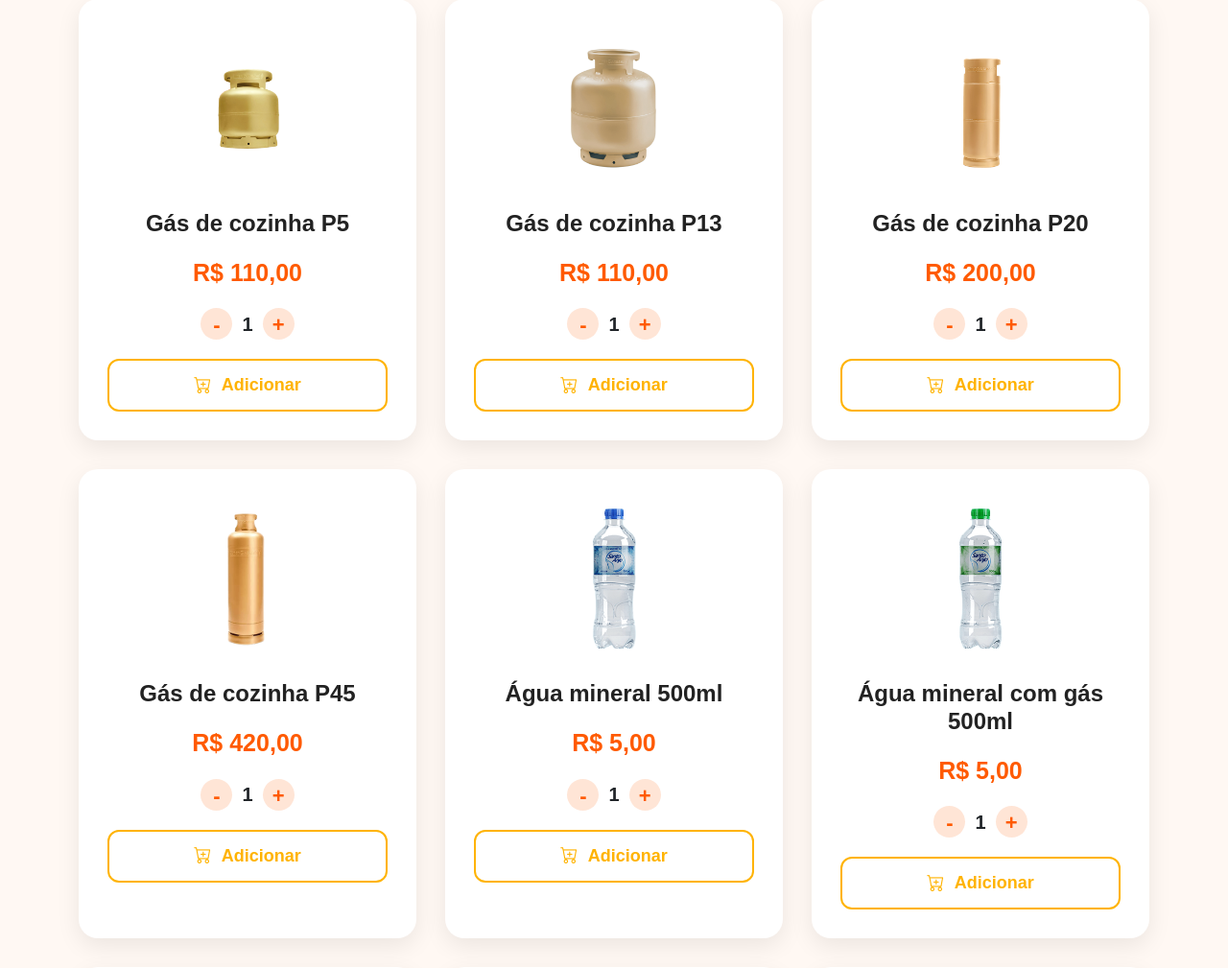
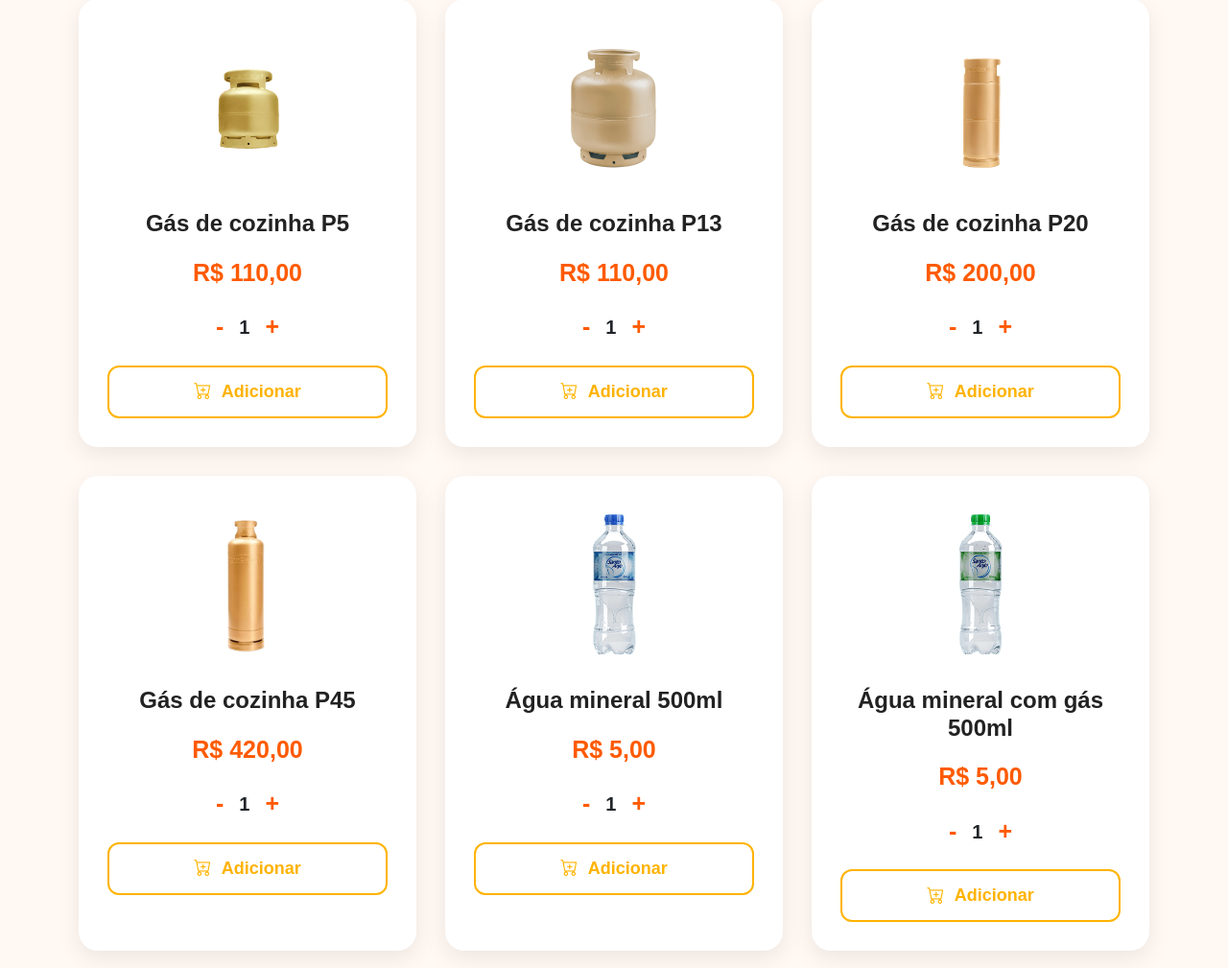
Before and after one commit to gihts7/Site_Samambaia_Gas, a PHP site: page / in a window 1280 px wide. Shown: the part 2331-3340 px from the top of the page at 96% size. Run offline with PHP 8.4, Linux system fonts and the light colour scheme.

Commit message:
Adicão de ícone pras telas

```diff
--- a/www/Cadastro.php
+++ b/www/Cadastro.php
@@ -7,6 +7,9 @@
     <meta name="viewport" content="width=device-width, initial-scale=1">
 
     <title>Cadastro</title>
+
+    <!-- Ícone -->
+    <link rel="icon" type="image/png" href="imagens/iconeLogo.png">
 
     <!-- Bootstrap -->
     <link href="https://cdn.jsdelivr.net/npm/bootstrap@5.3.7/dist/css/bootstrap.min.css" rel="stylesheet">
--- a/www/RecuperaSenha.php
+++ b/www/RecuperaSenha.php
@@ -7,6 +7,9 @@
     <meta name="viewport" content="width=device-width, initial-scale=1">
 
     <title>Recuperação de senha</title>
+
+    <!-- Ícone -->
+    <link rel="icon" type="image/png" href="imagens/iconeLogo.png">
 
     <!-- Bootstrap -->
     <link href="https://cdn.jsdelivr.net/npm/bootstrap@5.3.7/dist/css/bootstrap.min.css" rel="stylesheet">
--- a/www/admin/gerenciarProdutos.php
+++ b/www/admin/gerenciarProdutos.php
@@ -8,6 +8,9 @@
     <meta name="viewport" content="width=device-width, initial-scale=1">
 
     <title>Gerenciar Produtos</title>
+
+    <!-- Ícone -->
+    <link rel="icon" type="image/png" href="../imagens/iconeLogo.png">
 
     <link href="https://cdn.jsdelivr.net/npm/bootstrap@5.3.7/dist/css/bootstrap.min.css" rel="stylesheet">
 
--- a/www/admin/gerenciarUsuarios.php
+++ b/www/admin/gerenciarUsuarios.php
@@ -7,6 +7,9 @@
     <meta name="viewport" content="width=device-width, initial-scale=1">
 
     <title>Gerenciar Usuários</title>
+
+    <!-- Ícone -->
+    <link rel="icon" type="image/png" href="../imagens/iconeLogo.png">
 
     <!-- Bootstrap -->
     <link href="https://cdn.jsdelivr.net/npm/bootstrap@5.3.7/dist/css/bootstrap.min.css" rel="stylesheet">
--- a/www/admin/painelAdmin.php
+++ b/www/admin/painelAdmin.php
@@ -8,6 +8,9 @@
     <meta name="viewport" content="width=device-width, initial-scale=1">
 
     <title>Painel Administrativo</title>
+
+    <!-- Ícone -->
+    <link rel="icon" type="image/png" href="../imagens/iconeLogo.png">
 
     <link href="https://cdn.jsdelivr.net/npm/bootstrap@5.3.7/dist/css/bootstrap.min.css" rel="stylesheet">
 
--- a/www/admin/pedidos.php
+++ b/www/admin/pedidos.php
@@ -6,6 +6,9 @@
     <meta name="viewport" content="width=device-width, initial-scale=1">
 
     <title>Pedidos</title>
+
+    <!-- Ícone -->
+    <link rel="icon" type="image/png" href="../imagens/iconeLogo.png">
 
     <link href="https://cdn.jsdelivr.net/npm/bootstrap@5.3.7/dist/css/bootstrap.min.css" rel="stylesheet">
 
--- a/www/admin/produtoFormulario.php
+++ b/www/admin/produtoFormulario.php
@@ -7,6 +7,9 @@
     <meta name="viewport" content="width=device-width, initial-scale=1">
 
     <title>Produto</title>
+
+    <!-- Ícone -->
+    <link rel="icon" type="image/png" href="../imagens/iconeLogo.png">
 
     <!-- Bootstrap -->
     <link href="https://cdn.jsdelivr.net/npm/bootstrap@5.3.7/dist/css/bootstrap.min.css" rel="stylesheet">
--- a/www/admin/visualizarPedido.php
+++ b/www/admin/visualizarPedido.php
@@ -8,6 +8,9 @@
     <meta name="viewport" content="width=device-width, initial-scale=1">
 
     <title>Visualizar Pedido</title>
+
+    <!-- Ícone -->
+    <link rel="icon" type="image/png" href="../imagens/iconeLogo.png">
 
     <link href="https://cdn.jsdelivr.net/npm/bootstrap@5.3.7/dist/css/bootstrap.min.css" rel="stylesheet">
 
--- a/www/admin/visualizarUsuario.php
+++ b/www/admin/visualizarUsuario.php
@@ -7,6 +7,9 @@
     <meta name="viewport" content="width=device-width, initial-scale=1">
 
     <title>Visualizar Usuário</title>
+
+    <!-- Ícone -->
+    <link rel="icon" type="image/png" href="../imagens/iconeLogo.png">
 
     <!-- Bootstrap -->
     <link href="https://cdn.jsdelivr.net/npm/bootstrap@5.3.7/dist/css/bootstrap.min.css" rel="stylesheet">
--- a/www/css/principal.css
+++ b/www/css/principal.css
@@ -632,19 +632,13 @@ body{
 
 .quantidade button{
 
-    width:33px;
-
-    height:33px;
+    background: none;
 
     border:none;
 
-    border-radius:50%;
-
-    background:#ffe5d6;
-
     color:#ff5a00;
 
-    font-size:22px;
+    font-size:25px;
 
     font-weight:bold;
 
--- a/www/editarCadastro.php
+++ b/www/editarCadastro.php
@@ -7,6 +7,9 @@
     <meta name="viewport" content="width=device-width, initial-scale=1">
 
     <title>Cadastro</title>
+
+    <!-- Ícone -->
+    <link rel="icon" type="image/png" href="imagens/iconeLogo.png">
 
     <!-- Bootstrap -->
     <link href="https://cdn.jsdelivr.net/npm/bootstrap@5.3.7/dist/css/bootstrap.min.css" rel="stylesheet">
--- a/www/index.php
+++ b/www/index.php
@@ -7,6 +7,9 @@
     <meta name="viewport" content="width=device-width, initial-scale=1">
 
     <title>Samambaia Gás</title>
+
+    <!-- Ícone -->
+    <link rel="icon" type="image/png" href="imagens/iconeLogo.png">
 
     <!-- Bootstrap -->
     <link href="https://cdn.jsdelivr.net/npm/bootstrap@5.3.7/dist/css/bootstrap.min.css" rel="stylesheet">
--- a/www/login.php
+++ b/www/login.php
@@ -7,6 +7,9 @@
     <meta name="viewport" content="width=device-width, initial-scale=1">
 
     <title>Login</title>
+
+    <!-- Ícone -->
+    <link rel="icon" type="image/png" href="imagens/iconeLogo.png">
 
     <!-- Bootstrap -->
     <link href="https://cdn.jsdelivr.net/npm/bootstrap@5.3.7/dist/css/bootstrap.min.css" rel="stylesheet">
--- a/www/minhaConta.php
+++ b/www/minhaConta.php
@@ -7,6 +7,9 @@
     <meta name="viewport" content="width=device-width, initial-scale=1">
 
     <title>Minha Conta</title>
+
+    <!-- Ícone -->
+    <link rel="icon" type="image/png" href="imagens/iconeLogo.png">
 
     <!-- Bootstrap -->
     <link href="https://cdn.jsdelivr.net/npm/bootstrap@5.3.7/dist/css/bootstrap.min.css" rel="stylesheet">
```
Also changed, not shown: www/Imagens/iconeLogo.png (added). Lines whose indentation alone changed are shown as unchanged.
